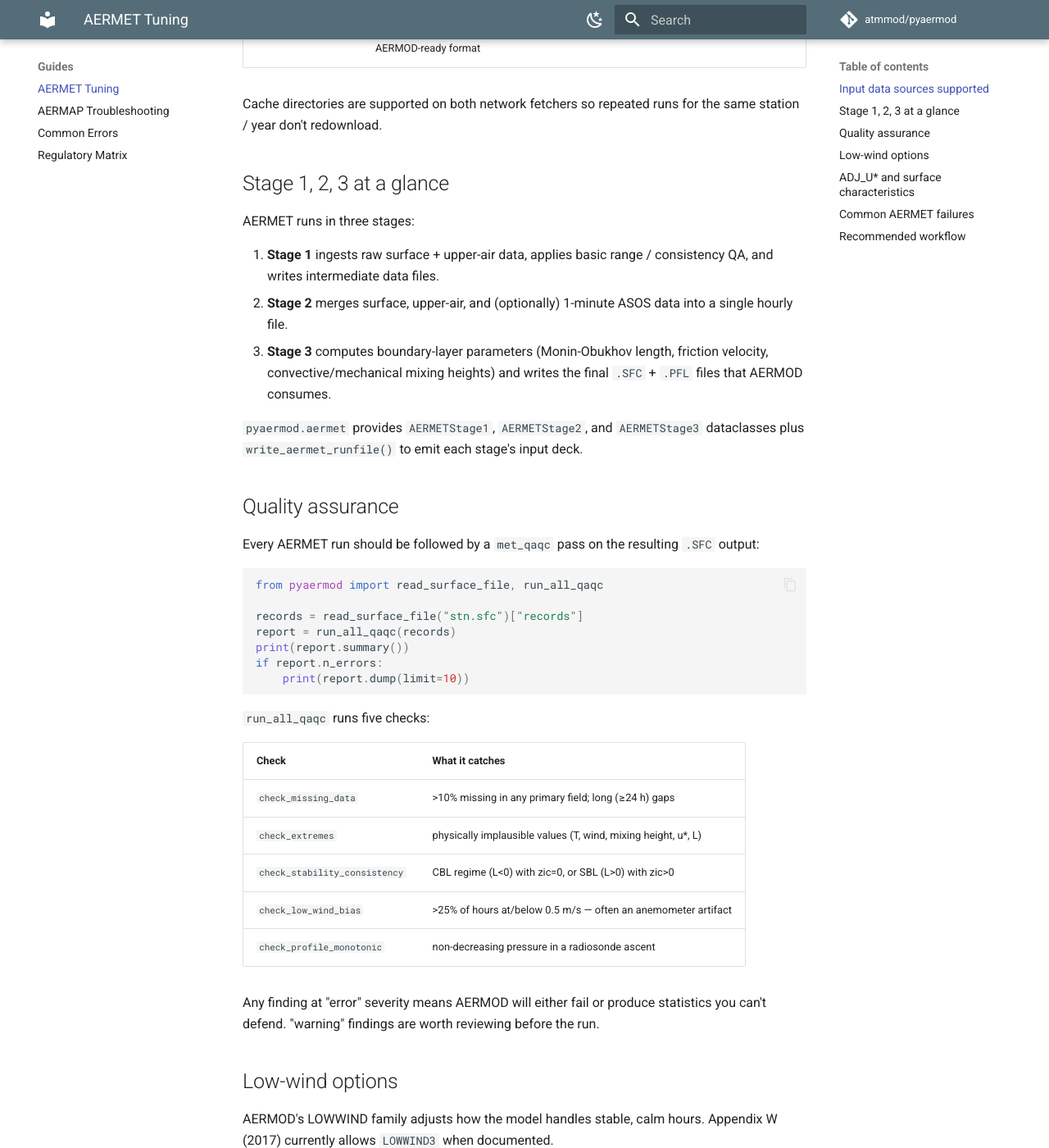
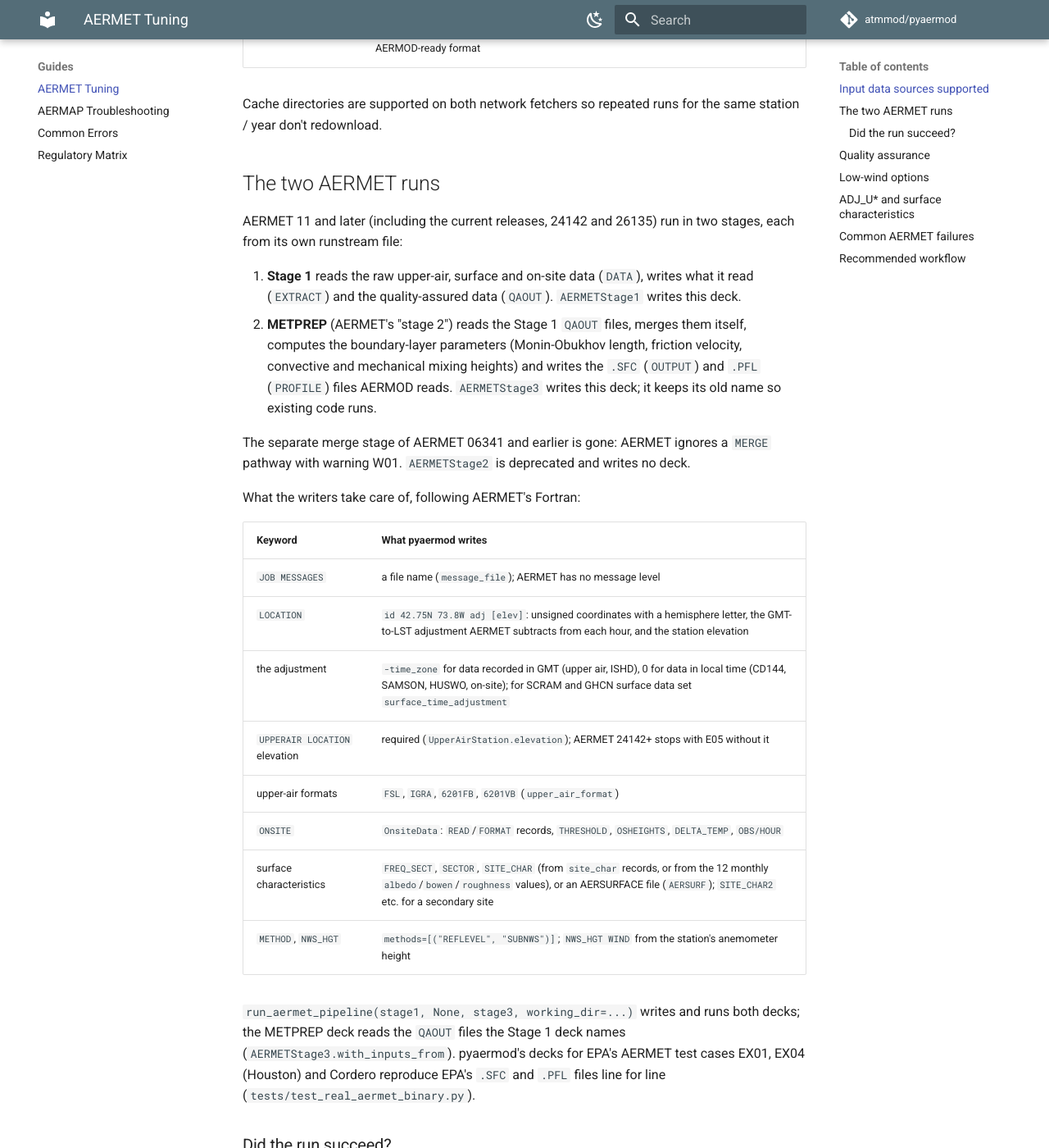
Before and after one commit to atmmod/pyaermod, an MkDocs documentation site: the page built from docs/aermet-tuning-guide.md, in a window 1280 px wide and 1400 px high, scrolled down 644 px. Shown: the whole window at 82% size. Built offline with MkDocs 1.6.1 and Material for MkDocs 9.7.7, drawn with Linux system fonts in a browser that asks for light colours; comment, search, counter and statistics services are not loaded; some of the changed text lies outside the part shown.

Commit message:
Document the two-stage AERMET flow and the runner's success rule
AERMET 11 and later have no merge stage, read the runstream named on
the command line rather than standard input, and exit 0 when they fail.
The tuning guide, the teaching tutorials and their solution scripts
still described three stages run with 'aermet < deck', and the solution
scripts called AERMETStage2.to_aermet_input(), which now raises; they
would also have hit the missing upper-air elevation AERMET requires.

The tuning guide now explains the two runs, what the writers write for
each keyword, and how to read a failed run's first error; the tutorials
run Stage 1 and then METPREP and tell students to check for AERMET's
success banner; the solution scripts build the METPREP deck from Stage
1's QAOUT names. CHANGELOG records the fix, the new options and the
breaking changes.

Co-Authored-By: Claude Opus 5.5 <noreply@anthropic.com>

````diff
--- a/docs/aermet-tuning-guide.md
+++ b/docs/aermet-tuning-guide.md
@@ -20,21 +20,60 @@ pyaermod exposes four upstream met-data channels through
 Cache directories are supported on both network fetchers so repeated
 runs for the same station / year don't redownload.
 
-## Stage 1, 2, 3 at a glance
+## The two AERMET runs
 
-AERMET runs in three stages:
+AERMET 11 and later (including the current releases, 24142 and 26135)
+run in two stages, each from its own runstream file:
 
-1. **Stage 1** ingests raw surface + upper-air data, applies basic
-   range / consistency QA, and writes intermediate data files.
-2. **Stage 2** merges surface, upper-air, and (optionally) 1-minute
-   ASOS data into a single hourly file.
-3. **Stage 3** computes boundary-layer parameters (Monin-Obukhov
-   length, friction velocity, convective/mechanical mixing heights)
-   and writes the final `.SFC` + `.PFL` files that AERMOD consumes.
+1. **Stage 1** reads the raw upper-air, surface and on-site data
+   (`DATA`), writes what it read (`EXTRACT`) and the quality-assured
+   data (`QAOUT`). `AERMETStage1` writes this deck.
+2. **METPREP** (AERMET's "stage 2") reads the Stage 1 `QAOUT` files,
+   merges them itself, computes the boundary-layer parameters
+   (Monin-Obukhov length, friction velocity, convective and mechanical
+   mixing heights) and writes the `.SFC` (`OUTPUT`) and `.PFL`
+   (`PROFILE`) files AERMOD reads. `AERMETStage3` writes this deck; it
+   keeps its old name so existing code runs.
 
-`pyaermod.aermet` provides `AERMETStage1`, `AERMETStage2`, and
-`AERMETStage3` dataclasses plus `write_aermet_runfile()` to emit each
-stage's input deck.
+The separate merge stage of AERMET 06341 and earlier is gone: AERMET
+ignores a `MERGE` pathway with warning W01. `AERMETStage2` is deprecated
+and writes no deck.
+
+What the writers take care of, following AERMET's Fortran:
+
+| Keyword | What pyaermod writes |
+|---|---|
+| `JOB MESSAGES` | a file name (`message_file`); AERMET has no message level |
+| `LOCATION` | `id 42.75N 73.8W adj [elev]`: unsigned coordinates with a hemisphere letter, the GMT-to-LST adjustment AERMET subtracts from each hour, and the station elevation |
+| the adjustment | `-time_zone` for data recorded in GMT (upper air, ISHD), 0 for data in local time (CD144, SAMSON, HUSWO, on-site); for SCRAM and GHCN surface data set `surface_time_adjustment` |
+| `UPPERAIR LOCATION` elevation | required (`UpperAirStation.elevation`); AERMET 24142+ stops with E05 without it |
+| upper-air formats | `FSL`, `IGRA`, `6201FB`, `6201VB` (`upper_air_format`) |
+| `ONSITE` | `OnsiteData`: `READ`/`FORMAT` records, `THRESHOLD`, `OSHEIGHTS`, `DELTA_TEMP`, `OBS/HOUR` |
+| surface characteristics | `FREQ_SECT`, `SECTOR`, `SITE_CHAR` (from `site_char` records, or from the 12 monthly `albedo`/`bowen`/`roughness` values), or an AERSURFACE file (`AERSURF`); `SITE_CHAR2` etc. for a secondary site |
+| `METHOD`, `NWS_HGT` | `methods=[("REFLEVEL", "SUBNWS")]`; `NWS_HGT WIND` from the station's anemometer height |
+
+`run_aermet_pipeline(stage1, None, stage3, working_dir=...)` writes and
+runs both decks; the METPREP deck reads the `QAOUT` files the Stage 1
+deck names (`AERMETStage3.with_inputs_from`). pyaermod's decks for EPA's
+AERMET test cases EX01, EX04 (Houston) and Cordero reproduce EPA's
+`.SFC` and `.PFL` files line for line
+(`tests/test_real_aermet_binary.py`).
+
+### Did the run succeed?
+
+AERMET exits with code 0 when it fails, so the exit code says nothing.
+`AERMETRunner` (and the pipeline) reports success only when AERMET
+prints `AERMET FINISHED SUCCESSFULLY` and neither its MESSAGES file nor
+the REPORT file's message summary lists an error. `result.errors` holds
+the parsed error messages, and `result.error_message` starts with the
+first one:
+
+```python
+results = run_aermet_pipeline(stage1, None, stage3, working_dir="met")
+for r in results:
+    if not r.success:
+        print(r.stage, r.error_message)   # e.g. "UPPERAIR E30 READ_FSL: SOUNDING IS NOT FSL FORMAT ..."
+```
 
 ## Quality assurance
 
@@ -75,17 +114,17 @@ hours. Appendix W (2017) currently allows `LOWWIND3` when documented.
 
 ## ADJ_U* and surface characteristics
 
-Stage 3 is where the friction-velocity adjustment (ADJ_U*) is enabled
-in AERMET's run file.  AERMOD couples with this through profile
-inputs; pyaermod does not auto-enable it — set
-`AERMETStage3.adj_ustar = True` explicitly and include it in your
-modeling protocol.
+The METPREP deck is where the friction-velocity adjustment (ADJ_U*) is
+enabled, as `METHOD STABLEBL ADJ_U*`. pyaermod does not enable it for
+you: pass `methods=[("STABLEBL", "ADJ_U*")]` to `AERMETStage3`
+explicitly and include it in your modeling protocol.
 
 ## Common AERMET failures
 
 | Symptom | Likely cause | Check / fix |
 |---|---|---|
-| AERMOD crashes with "missing hour" errors | Stage 2 couldn't produce a full annual record | `find_missing_runs(records, "wind_speed_ms")` |
+| `result.success` is False | AERMET listed an error | `result.errors`, and the REPORT and MESSAGES files |
+| AERMOD crashes with "missing hour" errors | METPREP couldn't produce a full annual record | `find_missing_runs(records, "wind_speed_ms")` |
 | Very low predicted impacts | calm-bias inflating | `check_low_wind_bias(records)` |
 | Predicted impacts ignore elevated plumes | profile file missing upper-air data | `read_profile_file("stn.pfl")` and inspect level count |
 | Station far from project site | surface obs unrepresentative | document distance + terrain similarity; consider MMIF |
@@ -95,7 +134,7 @@ modeling protocol.
 ```python
 from pyaermod import (
     ISDFetcher, ISDStationId, IGRAFetcher,
-    AERMETStage1, AERMETStage2, AERMETStage3,
+    AERMETStage1, AERMETStage3, run_aermet_pipeline,
     read_surface_file, run_all_qaqc,
 )
 
@@ -105,11 +144,13 @@ surface = ISDFetcher(cache_dir="cache/isd").read_hourly(
 )
 upper = IGRAFetcher(cache_dir="cache/igra").read_soundings("USM00072469")
 
-# 2. Write AERMET run decks for stages 1-3 (see aermet.write_aermet_runfile)
+# 2. Describe Stage 1 (AERMETStage1) and METPREP (AERMETStage3)
+# 3. Run both with the aermet binary; stop on AERMET's own verdict
+results = run_aermet_pipeline(stage1, None, stage3, working_dir="met")
+if not all(r.success for r in results):
+    raise SystemExit("; ".join(r.error_message for r in results if not r.success))
 
-# 3. Run aermet (external binary) for each stage
-
-# 4. QA the Stage 3 output before feeding AERMOD
+# 4. QA the METPREP output before feeding AERMOD
 records = read_surface_file("stn.sfc")["records"]
 report = run_all_qaqc(records)
 if report.n_errors:
````
Also changed, not shown: CHANGELOG.md (+72 -0 lines), README.md (+1 -1 lines), docs/architecture.md (+2 -2 lines), docs/index.md (+1 -1 lines), docs/teaching/refinery-assignments.md (+7 -6 lines), docs/teaching/solutions/test_gui_integration.py (+11 -19 lines), docs/teaching/solutions/tutorial5_aermet.py (+12 -34 lines), docs/teaching/solutions/tutorial6_aermet_houston.py (+12 -34 lines), docs/teaching/student-guide.md (+25 -19 lines).
